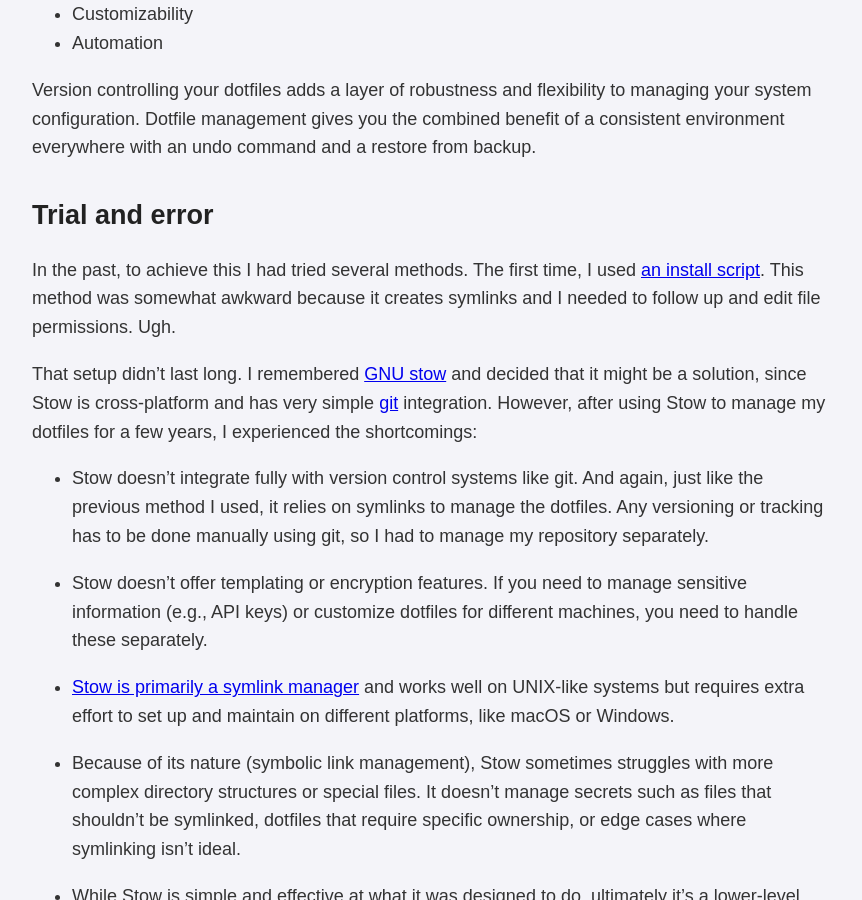
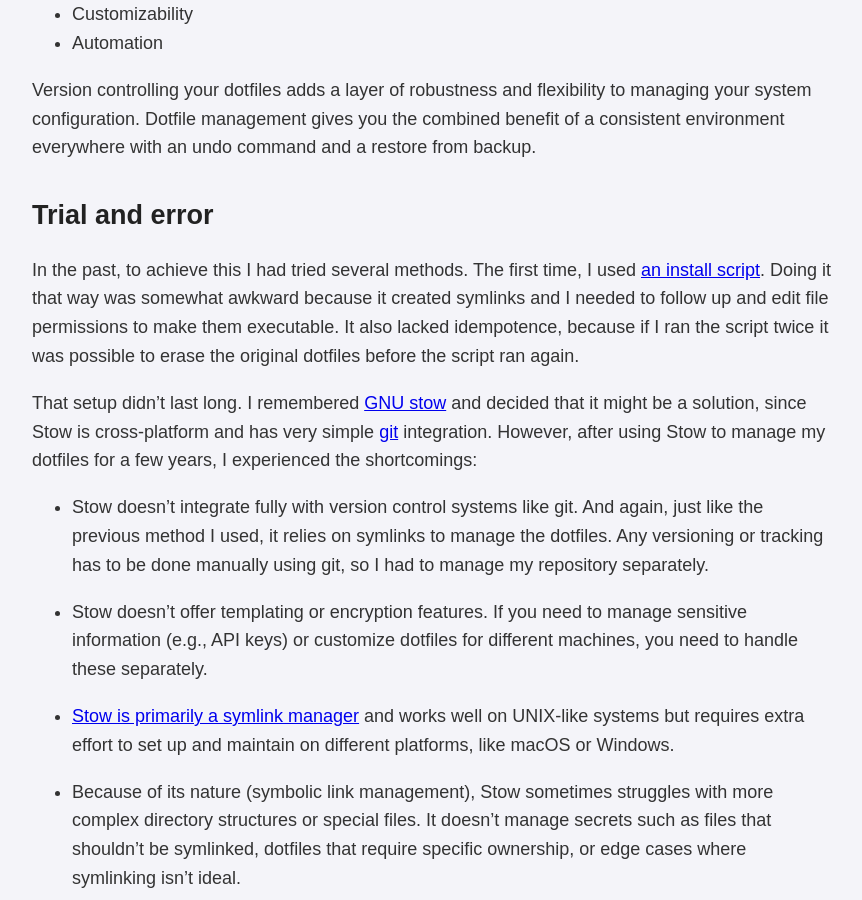
Before and after one commit to stoddart/stoddart.github.io, a Jekyll site: the page built from _posts/2024-09-08-managing-dotfiles-with-chezmoi.md, in a window 1280 px wide and 900 px high, scrolled down 1162 px. Shown: the whole window, without its empty margins (208-1070 px from the left). Built offline with Jekyll 4.4.1, drawn with Linux system fonts in a browser that asks for light colours.

Commit message:
Expanded Trial and Error section

```diff
--- a/_posts/2024-09-08-managing-dotfiles-with-chezmoi.md
+++ b/_posts/2024-09-08-managing-dotfiles-with-chezmoi.md
@@ -27,7 +27,7 @@ Version controlling your dotfiles adds a layer of robustness and flexibility to
 
 ## Trial and error
 
-In the past, to achieve this I had tried several methods. The first time, I used [an install script](https://blog.smalleycreative.com/using-git-and-github-to-manage-your-dotfiles/). This method was somewhat awkward because it creates symlinks and I needed to follow up and edit file permissions. Ugh.
+In the past, to achieve this I had tried several methods. The first time, I used [an install script](https://blog.smalleycreative.com/using-git-and-github-to-manage-your-dotfiles/). Doing it that way was somewhat awkward because it created symlinks and I needed to follow up and edit file permissions to make them executable. It also lacked idempotence, because if I ran the script twice it was possible to erase the original dotfiles before the script ran again.
 
 That setup didn't last long. I remembered [GNU stow](https://www.gnu.org/software/stow/) and decided that it might be a solution, since Stow is cross-platform and has very simple [git](https://git-scm.com/) integration. However, after using Stow to manage my dotfiles for a few years, I experienced the shortcomings:
 
```
